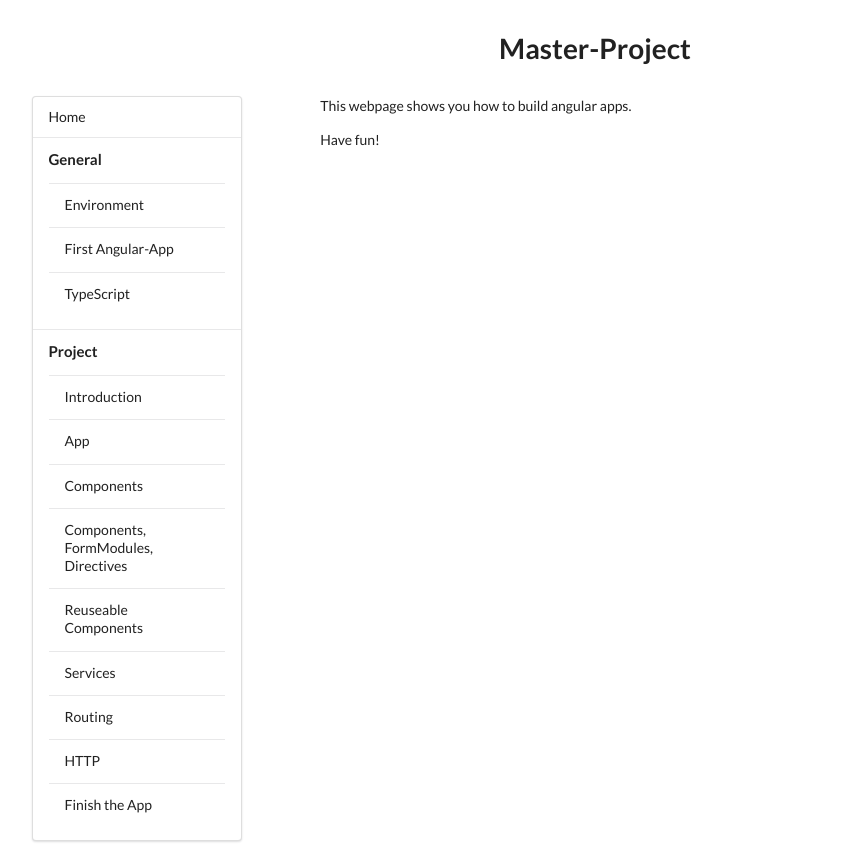
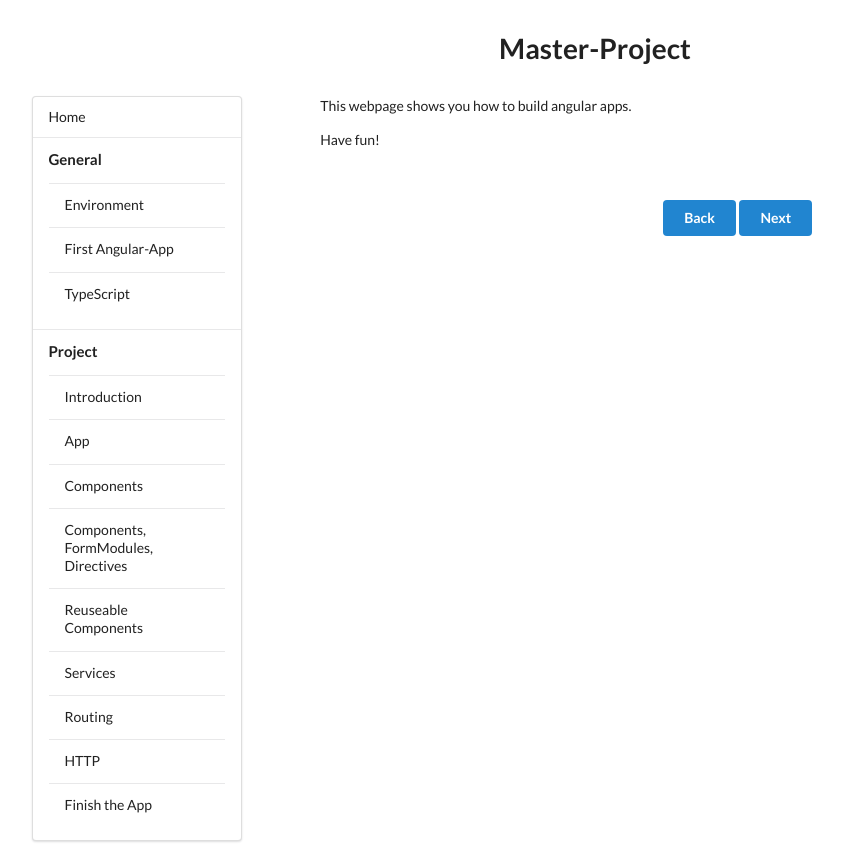
Before and after one commit to hirmer21to/angular_lernapp, an Angular app: page /home in a window 1280 px wide. Shown: the whole page, without its empty margins (45-888 px from the left). Built offline with nearby package versions, Linux system fonts and the light colour scheme.

Commit message:
Vor und Zurück Buttons

```diff
--- a/src/app/app.component.html
+++ b/src/app/app.component.html
@@ -53,6 +53,11 @@
     </div>
     <div class="twelve wide column">
       <router-outlet></router-outlet>
+      <div style="text-align:center; margin: 50px; ">
+        <button class="ui button primary" (click)="back()">Back</button>
+        <button class="ui button primary" (click)="next()">Next</button></div>
     </div>
+
   </div>
+
 </div>
--- a/src/app/app.component.ts
+++ b/src/app/app.component.ts
@@ -1,5 +1,6 @@
-import { Component, Input } from '@angular/core';
-import { EnvironmentComponent } from './environment/environment.component';
+import { Component } from '@angular/core';
+import { Location } from '@angular/common';
+import { Router } from '@angular/router';
 
 @Component({
   selector: 'app-root',
@@ -9,4 +10,44 @@ import { EnvironmentComponent } from './environment/environment.component';
 export class AppComponent {
 
   title = 'Master-Project';
+
+
+
+  public routerLinks = ["/home", "/environment", "/first-app", "/typescript", "/project-overview",
+    "/application", "/components", "/components-formmodules-directives", "/reusable-components",
+    "/services", "/routing", "/http", "/finish-app"];
+  public routerLink: string;
+
+  constructor(private router: Router, public location: Location) { }
+
+  next(): void {
+    this.routerLink = this.router.url;
+    let counter = -1;
+    for (let r of this.routerLinks) {
+      counter++;
+      if (this.routerLink === r) {
+        this.routerLink = this.routerLinks[counter + 1];
+        break;
+      }
+    }
+    console.log(this.routerLink);
+    this.location.go(this.routerLink);
+    location.reload;
+
+  }
+
+  back(): void {
+    this.routerLink = this.router.url;
+    let counter = -1;
+    for (let r of this.routerLinks) {
+      counter++;
+      if (this.routerLink === r) {
+        this.routerLink = this.routerLinks[counter - 1];
+        break;
+      }
+    }
+    console.log(this.routerLink);
+    this.location.go(this.routerLink);
+  }
+
 }
```
